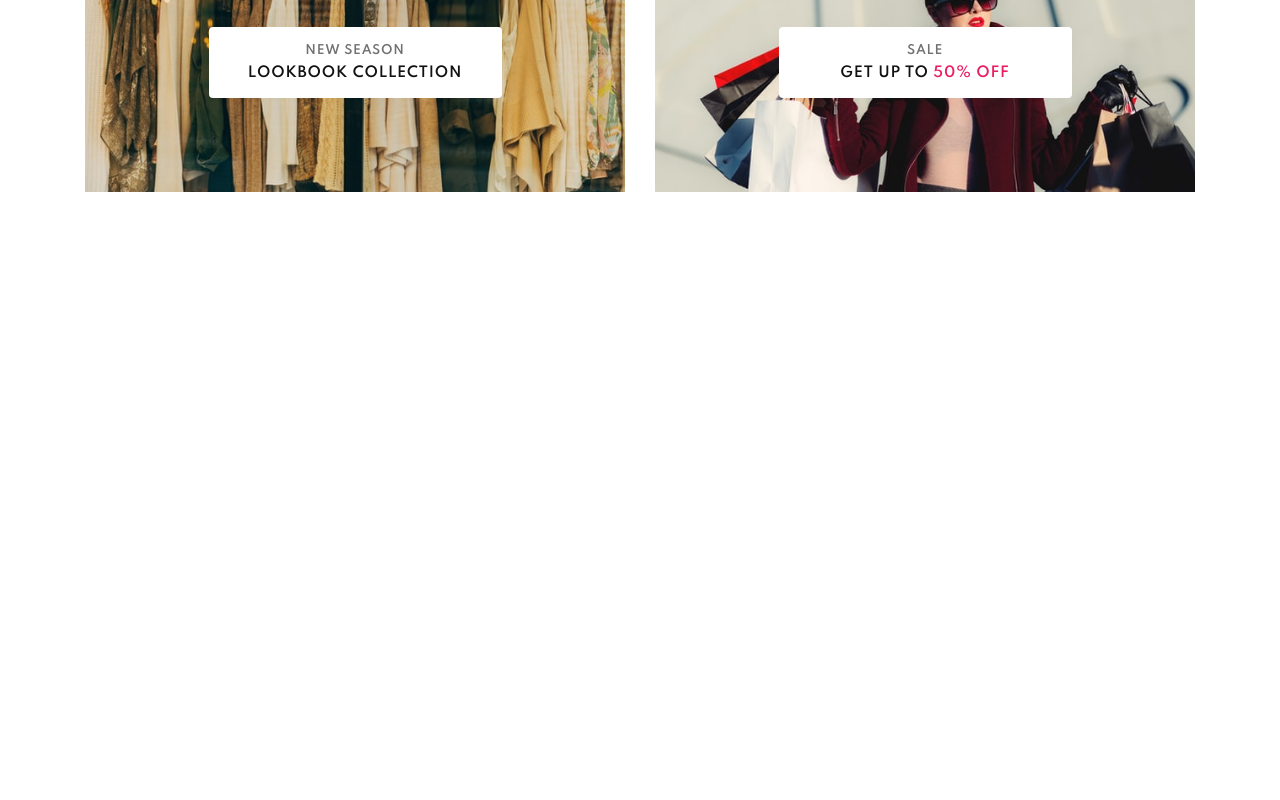
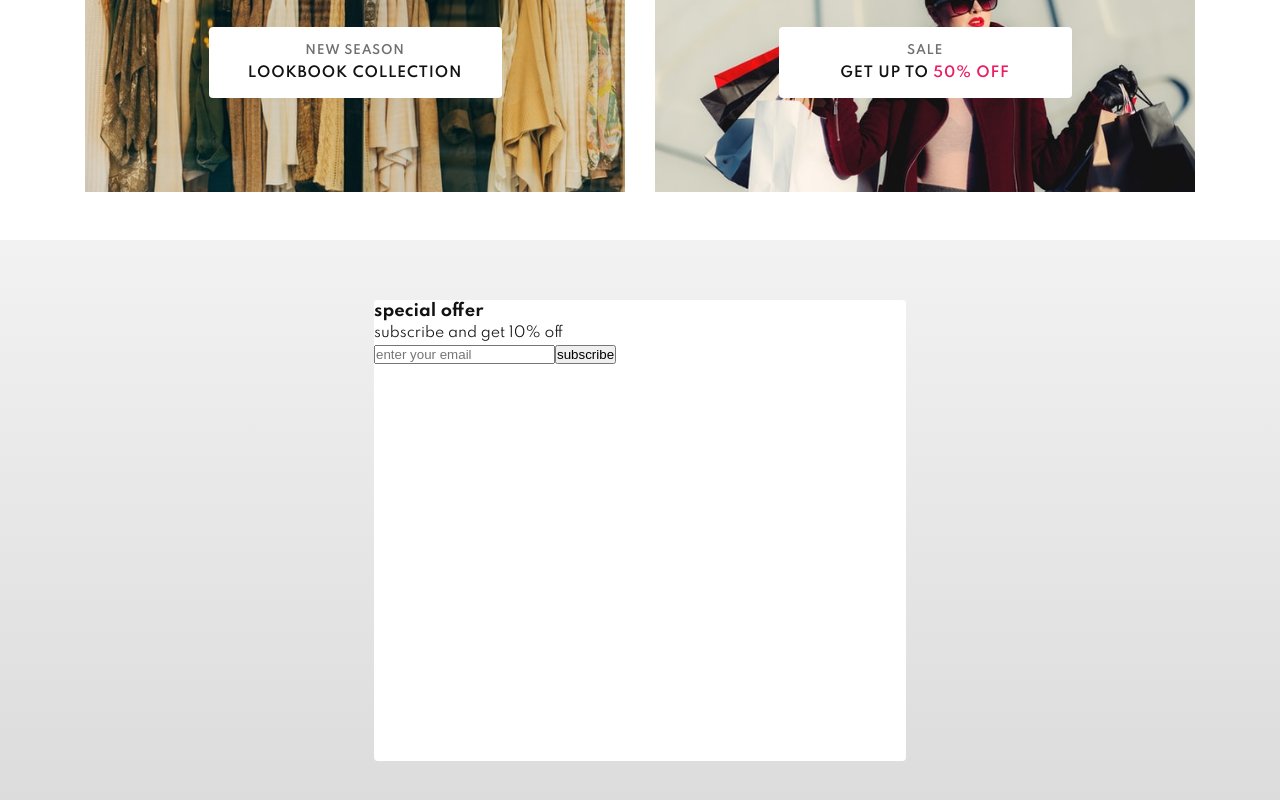
Before and after one commit to pswitalski/Store, a React (Create React App) app: page / in a window 1280 px wide. Shown: the part 3105-3905 px from the top of the page. Before the commit the page ends 3345 px from the top, so only its background shows below. Built offline with nearby package versions, Linux system fonts and the light colour scheme; no server answers.

Commit message:
create NewsletterSection and add girl and guy pngs to src

```diff
--- /dev/null
+++ b/src/components/NewsletterSection/NewsletterSection.js
@@ -0,0 +1,18 @@
+import React from 'react';
+
+import { StyledNewsletterSection, StyledForm, StyledButton, StyledH3, StyledInput, StyledP, StyledSpan } from './NewsletterSection.styles';
+
+const NewsletterSection = () => {
+    return(
+        <StyledNewsletterSection>
+            <StyledForm>
+                <StyledH3>special offer</StyledH3>
+                <StyledP>subscribe and <StyledSpan>get 10% off</StyledSpan></StyledP>
+                <StyledInput placeholder="enter your email" />
+                <StyledButton type="submit" >subscribe</StyledButton>
+            </StyledForm>
+        </StyledNewsletterSection>
+    )
+}
+
+export default NewsletterSection;
--- /dev/null
+++ b/src/components/NewsletterSection/NewsletterSection.styles.js
@@ -0,0 +1,29 @@
+import styled from "styled-components";
+
+export const StyledNewsletterSection = styled.section`
+    height: 580px;
+    width: 100%;
+    background: linear-gradient(180deg, #F3F2F2 0%, #DCDBDB 100%);
+    color: ${props => props.theme.colors.dark};
+    display: flex;
+    justify-content: center;
+    align-items: center;
+`;
+
+export const StyledForm = styled.form`
+    background-color: ${props => props.theme.colors.white};
+    height: 461px;
+    width: 532px;
+    border-radius: 4px;
+    margin: 10px;
+`;
+
+export const StyledH3 = styled.h3``;
+
+export const StyledP = styled.p``;
+
+export const StyledSpan = styled.span``;
+
+export const StyledInput = styled.input``;
+
+export const StyledButton = styled.button``;
--- a/src/pages/Home.js
+++ b/src/pages/Home.js
@@ -8,6 +8,7 @@ import Landing from 'components/Landing/Landing';
 import Advantage from 'components/Advantage/Advantage';
 import HomeCategorySeciton from 'components/HomeCategorySection/HomeCategorySection';
 import SaleSection from 'components/SaleSection/SaleSection';
+import NewsletterSection from 'components/NewsletterSection/NewsletterSection';
 
 const Home = () => {
 
@@ -27,6 +28,7 @@ const Home = () => {
                 <Advantage />
                 {createHomeCategoriesSections()}
                 <SaleSection />
+                <NewsletterSection />
             </Wrapper>
         </div>
     )
```
Also changed, not shown: src/assets/img/girl.png (added), src/assets/img/guy.png (added).
